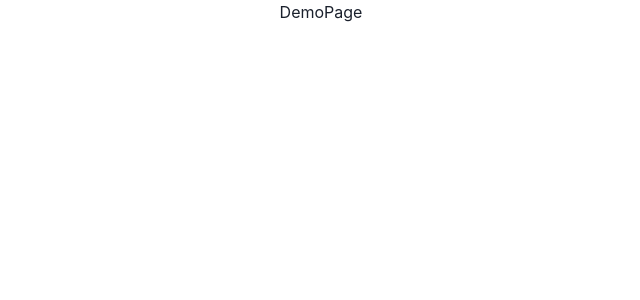
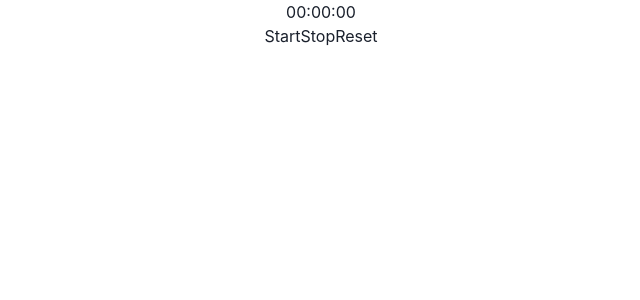
Before and after one commit to jagroshansingh/BullsEye-Game, a React (Create React App) app in the folder frontend/: page / in a window 1280 px wide. Shown: the top 300 px of the page, without its empty margins (319-959 px from the left). Built offline with nearby package versions, Linux system fonts and the light colour scheme.

Commit message:
stopwatch

```diff
--- a/frontend/src/App.tsx
+++ b/frontend/src/App.tsx
@@ -2,12 +2,14 @@ import React from 'react';
 import logo from './logo.svg';
 import './App.css';
 import { DemoPage } from './Pages/DemoPage';
+import { GamePage } from './Pages/GamePage';
 
 
 function App() {
   return (
     <div className="App">
-      <DemoPage/>
+      {/* <DemoPage/> */}
+      <GamePage/>
     </div>
   );
 }
--- /dev/null
+++ b/frontend/src/Components/Stopwatch.tsx
@@ -0,0 +1,32 @@
+import { Button, HStack } from '@chakra-ui/react'
+import React from 'react'
+
+export const Stopwatch = () => {
+    const [time, setTime] = React.useState(0);
+  const [running, setRunning] = React.useState(false);
+  React.useEffect(() => {
+    let interval:any;
+    if (running) {
+      interval = setInterval(() => {
+        setTime((prevTime) => prevTime + 10);
+      }, 10);
+    } else if (!running) {
+      clearInterval(interval);
+    }
+    return () => clearInterval(interval);
+  }, [running]);
+  return (
+    <div className="stopwatch">
+      <div className="numbers">
+        <span>{("0" + Math.floor((time / 60000) % 60)).slice(-2)}:</span>
+        <span>{("0" + Math.floor((time / 1000) % 60)).slice(-2)}:</span>
+        <span>{("0" + ((time / 10) % 100)).slice(-2)}</span>
+      </div>
+      <div className="buttons">
+        <button onClick={() => setRunning(true)}>Start</button>
+        <button onClick={() => setRunning(false)}>Stop</button>
+        <button onClick={() => setTime(0)}>Reset</button>
+      </div>
+    </div>
+  );
+}
--- /dev/null
+++ b/frontend/src/Pages/GamePage.tsx
@@ -0,0 +1,10 @@
+import React from 'react'
+import { Stopwatch } from '../Components/Stopwatch'
+
+export const GamePage = () => {
+  return (
+    <div>
+        <Stopwatch/>
+    </div>
+  )
+}
```
